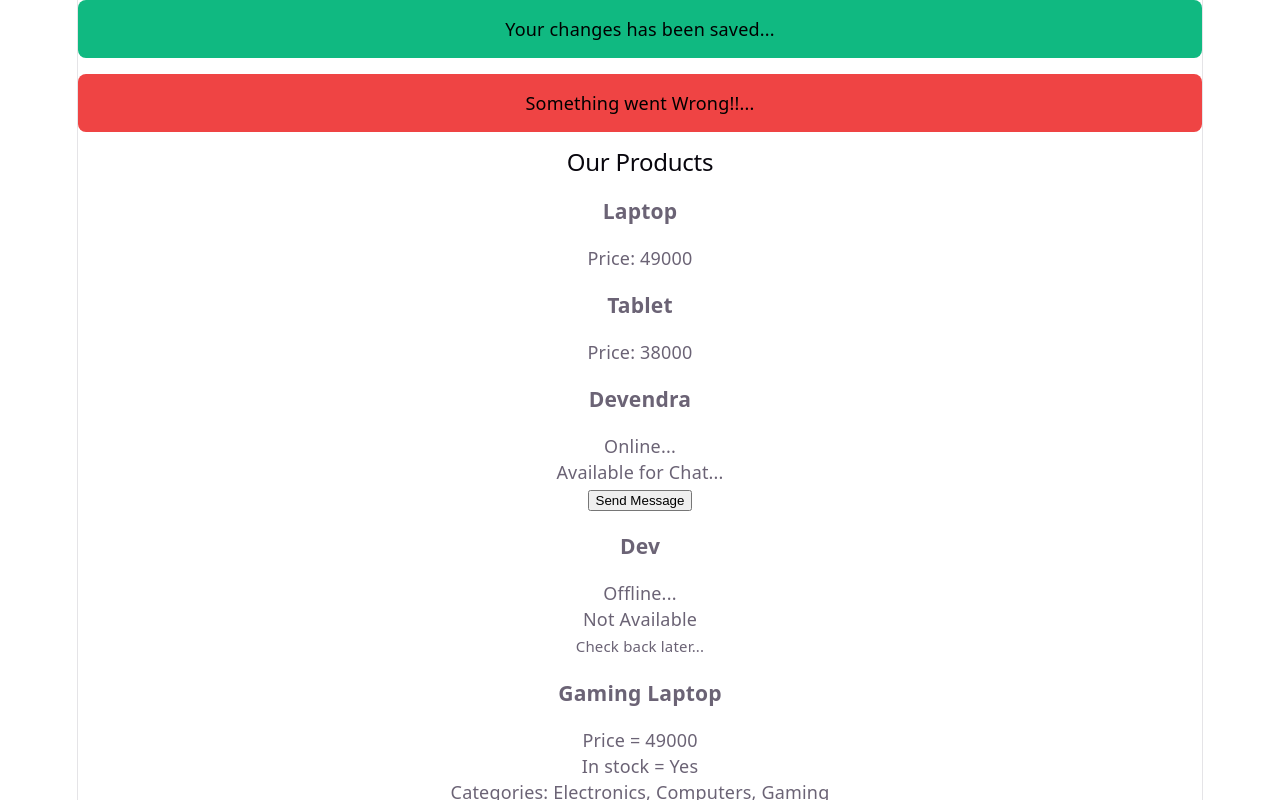
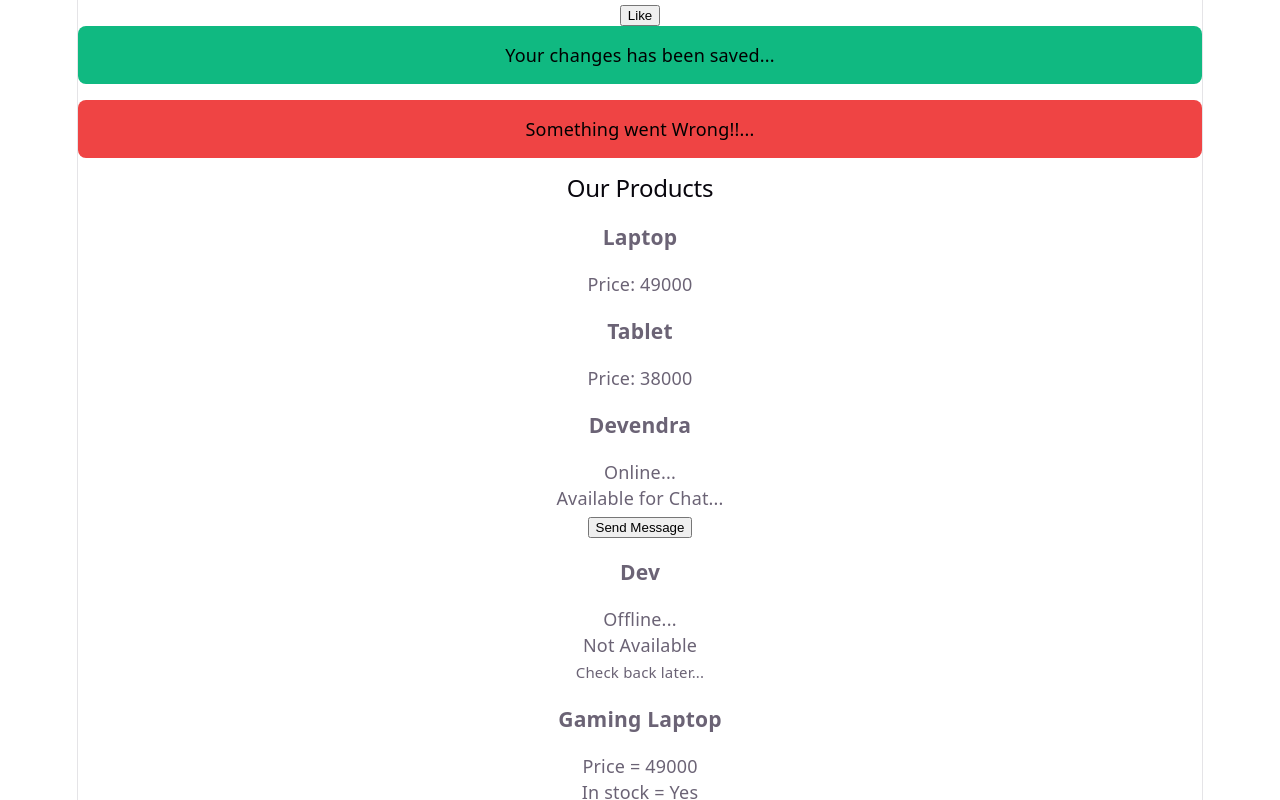
Before and after one commit to devendrarajput19/React_Projects, a React (Vite) app in the folder Basic Programs/React Essentials/1 - React_Components_And_Props/React_props/: page / in a window 1280 px wide. Shown: the top 800 px of the page. Built offline with nearby package versions, Linux system fonts and the light colour scheme.

Commit message:
React Event Handling - Part 1

```diff
--- a/Basic Programs/React Essentials/1 - React_Components_And_Props/React_props/src/App.jsx
+++ b/Basic Programs/React Essentials/1 - React_Components_And_Props/React_props/src/App.jsx
@@ -8,10 +8,12 @@
 import { UserDetails } from "./UserDetails";
 import { ProductList } from "./ProductList";
 import { Alert } from "./Alert";
+import { CustomButton } from "./CustomButton";
 
 function App() {
   return (
     <div>
+      <CustomButton />
       <Alert>Your changes has been saved...</Alert>
       <Alert type="error">Something went Wrong!!...</Alert>
       <ProductList />
--- /dev/null
+++ b/Basic Programs/React Essentials/1 - React_Components_And_Props/React_props/src/CustomButton.jsx
@@ -0,0 +1,11 @@
+export const CustomButton = () => {
+  const handleClick = () => {
+    alert("Thanks for liking...");
+  };
+
+  return <button onClick={handleClick}>Like</button>;
+};
+
+// Event Handling Starting - Click Event.
+// Every event handler receives its first object as a parameter.
+// Contains useful information about the event itself.
```
